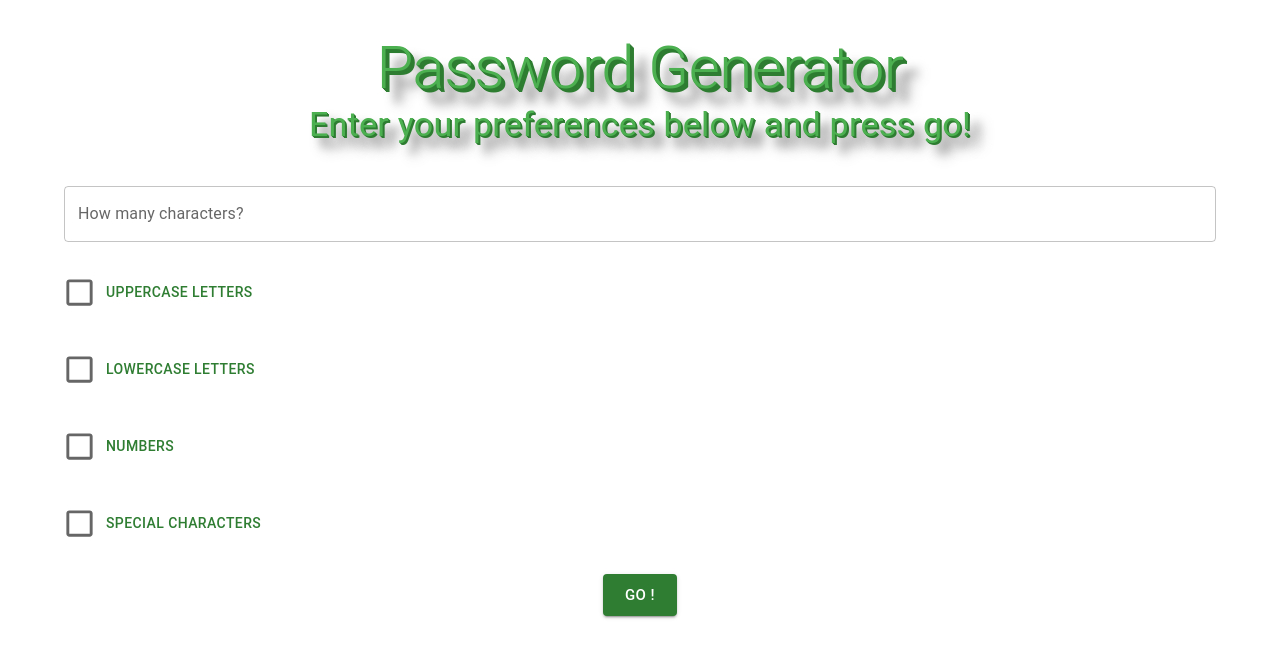
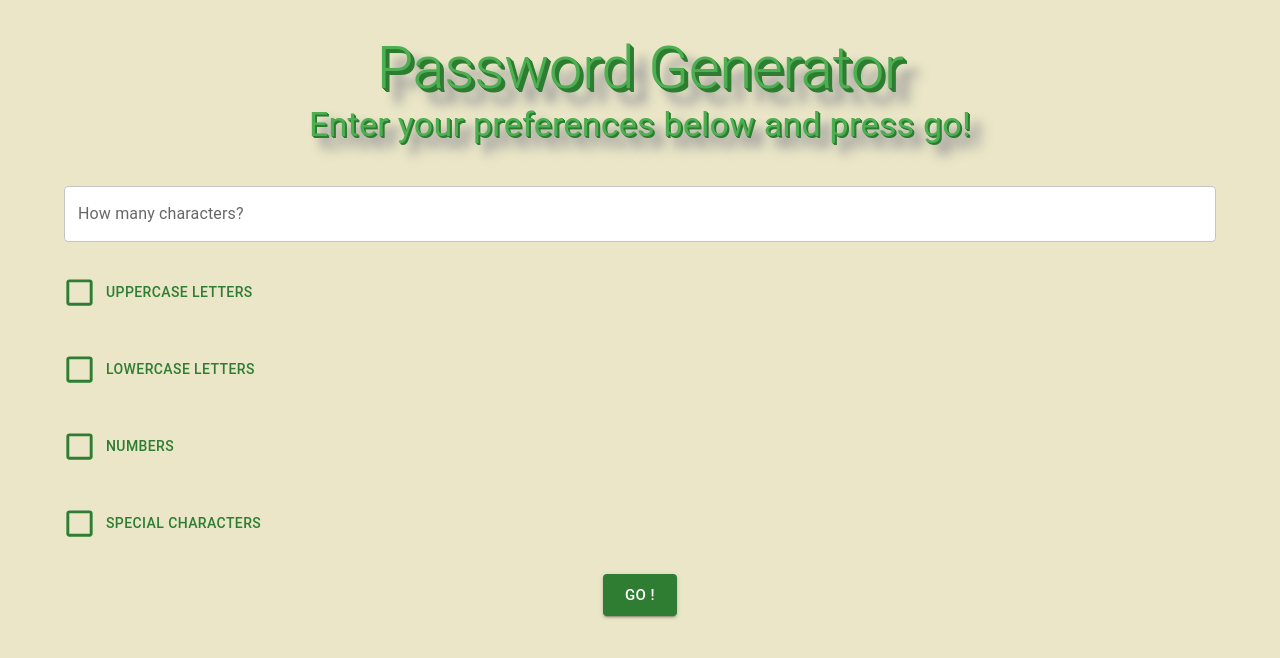
Before and after one commit to seddboi/passwordinator, a React (Create React App) app: page / in a window 1280 px wide. Shown: the top 658 px of the page. Built offline with nearby package versions, Linux system fonts and the light colour scheme.

Commit message:
adjusted colors and styling

```diff
--- a/src/components/Form/form.css
+++ b/src/components/Form/form.css
@@ -1,3 +1,13 @@
+.number-input {
+	background-color: #ffffff;
+	border-radius: 4px;
+}
+
 .checkbox {
 	color: #2e7d32;
 }
+
+.gobutton {
+	box-shadow: 1px 1px #2e7d32, 2px 2px #2e7d32, 3px 3px #2e7d32, 4px 4px #2e7d32, 14px 14px 8px #999,
+		16px 16px 14px #999;
+}
--- a/src/components/Form/form.js
+++ b/src/components/Form/form.js
@@ -107,6 +107,7 @@
 								setIsUppercase(!isUppercase);
 							}}
 							checked={isUppercase}
+							style={{ color: '#2e7d32' }}
 						/>
 					}
 					label={
@@ -125,6 +126,7 @@
 								setIsLowercase(!isLowercase);
 							}}
 							checked={isLowercase}
+							style={{ color: '#2e7d32' }}
 						/>
 					}
 					label={
@@ -143,6 +145,7 @@
 								setIsNumbers(!isNumbers);
 							}}
 							checked={isNumbers}
+							style={{ color: '#2e7d32' }}
 						/>
 					}
 					label={
@@ -161,6 +164,7 @@
 								setIsSpecial(!isSpecial);
 							}}
 							checked={isSpecial}
+							style={{ color: '#2e7d32' }}
 						/>
 					}
 					label={
@@ -174,7 +178,7 @@
 			<Box className="bottom-section">
 				<Container>
 					<Button
-						className="go-button"
+						className="gobutton"
 						variant="contained"
 						color="success"
 						size="large"
--- a/src/index.css
+++ b/src/index.css
@@ -1,13 +1,15 @@
+html {
+	background-color: #eae6c7;
+}
+
 body {
-  margin: 0;
-  font-family: -apple-system, BlinkMacSystemFont, 'Segoe UI', 'Roboto', 'Oxygen',
-    'Ubuntu', 'Cantarell', 'Fira Sans', 'Droid Sans', 'Helvetica Neue',
-    sans-serif;
-  -webkit-font-smoothing: antialiased;
-  -moz-osx-font-smoothing: grayscale;
+	margin: 0;
+	font-family: -apple-system, BlinkMacSystemFont, 'Segoe UI', 'Roboto', 'Oxygen', 'Ubuntu',
+		'Cantarell', 'Fira Sans', 'Droid Sans', 'Helvetica Neue', sans-serif;
+	-webkit-font-smoothing: antialiased;
+	-moz-osx-font-smoothing: grayscale;
 }
 
 code {
-  font-family: source-code-pro, Menlo, Monaco, Consolas, 'Courier New',
-    monospace;
+	font-family: source-code-pro, Menlo, Monaco, Consolas, 'Courier New', monospace;
 }
```
